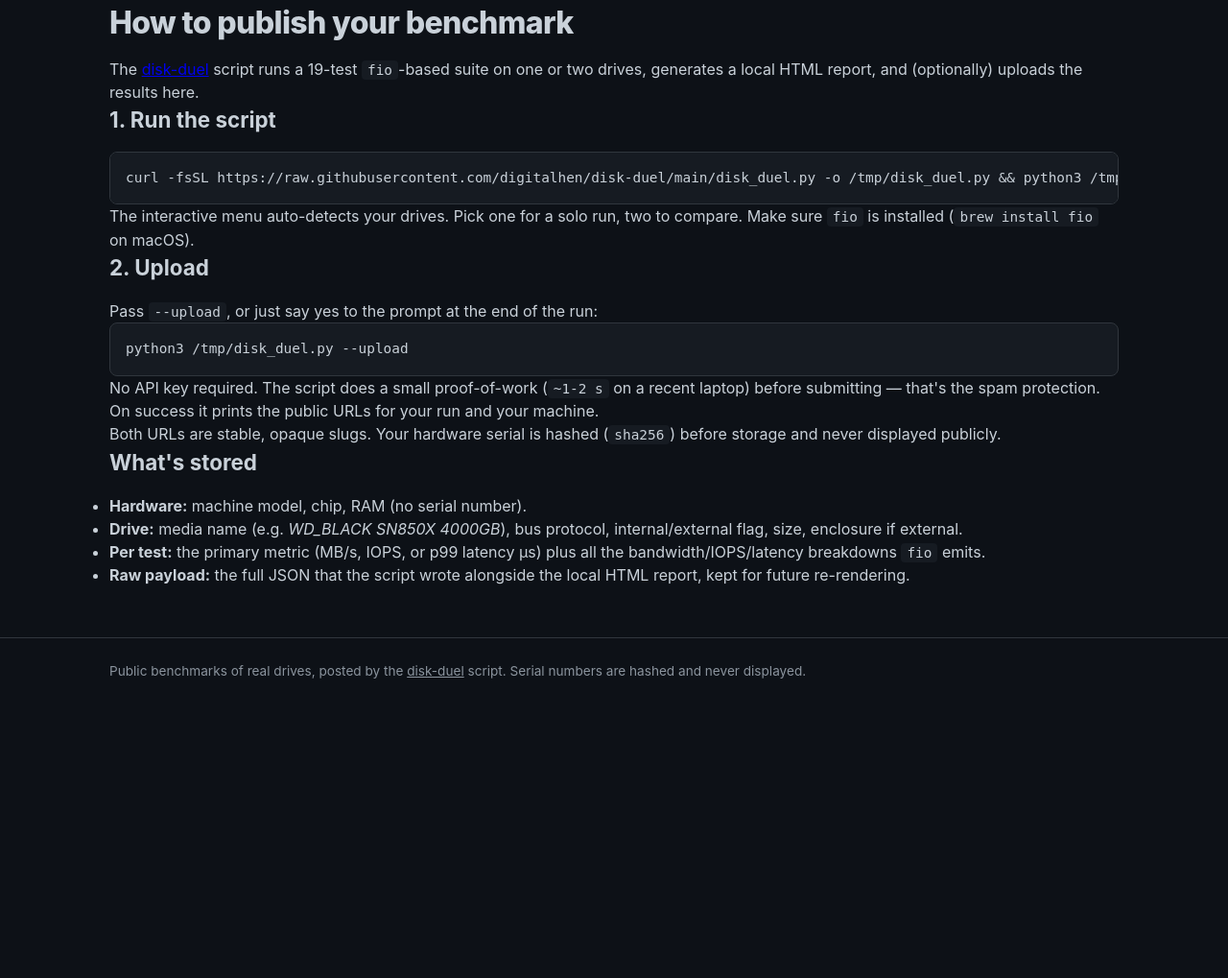
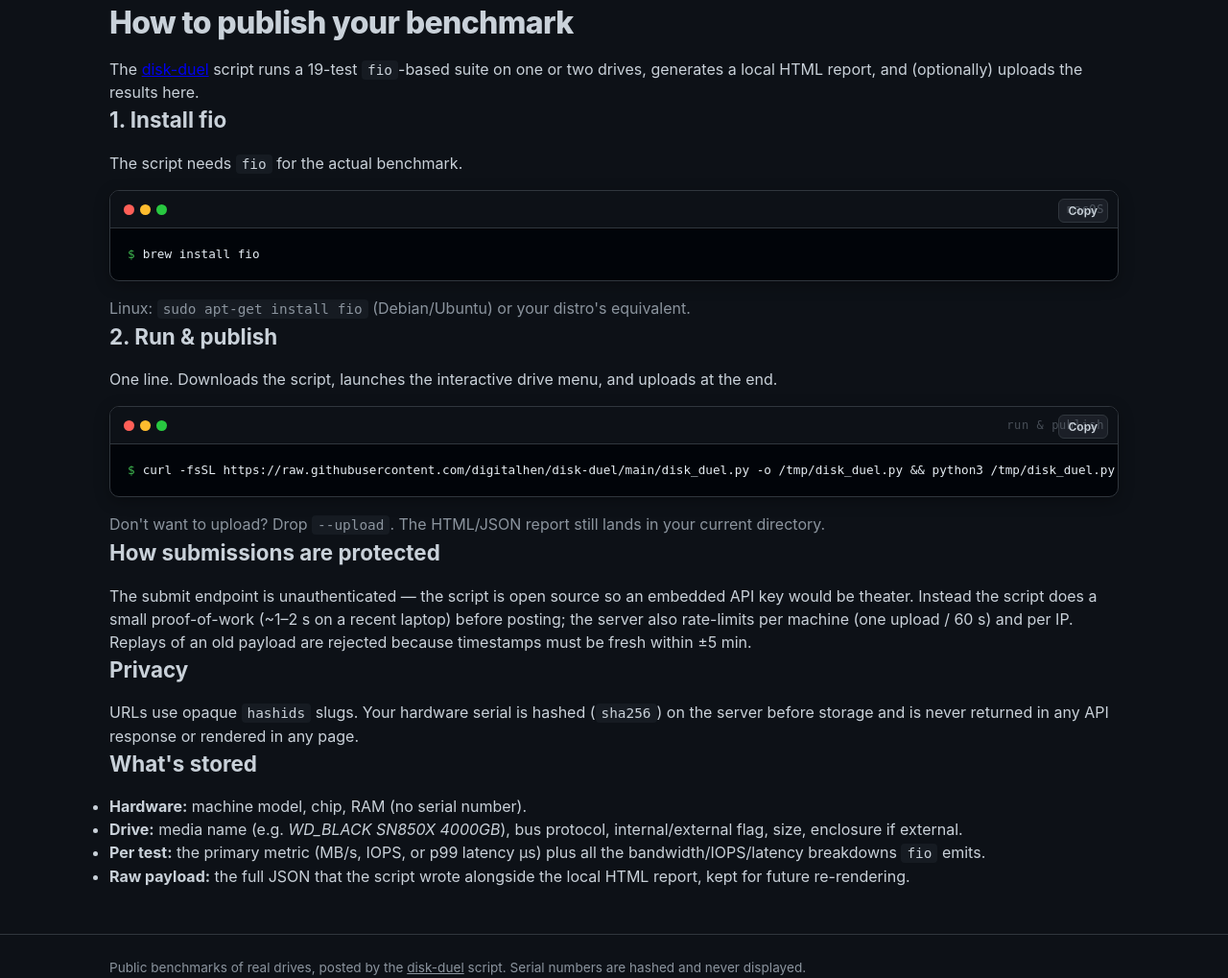
Before and after one commit to digitalhen/disk-duel, a FastAPI app: page /about/ in a window 1280 px wide. Shown: the part 67-1086 px from the top of the page at 96% size. Before the commit the page ends 774 px from the top, so only its background shows below. Run offline with FastAPI, Linux system fonts and the light colour scheme; parts of the project's set-up code (start-up, migrations or seed data) failed here and were passed over.

Commit message:
Polish install UI: copyable terminal block, drop API key from instructions
User-facing copy still mentioned DISK_DUEL_API_KEY in three spots
(home hero subtitle, web/README setup list, --upload help text).
All three now reflect that no key is needed; --upload help just
points at the leaderboard URL.

The home hero and the about page now use a styled terminal block
with traffic-light dots and a "Copy" button in the corner that
flashes "Copied" on click. Falls back to execCommand on insecure
contexts. Markup is just <div class="terminal"> + <button .copy-btn
data-copy="..."> + <pre class="terminal-body">; one delegated
listener in static/site.js handles all of them.

Co-Authored-By: Claude Opus 4.7 (1M context) <noreply@anthropic.com>

```diff
--- a/disk_duel.py
+++ b/disk_duel.py
@@ -1711,7 +1711,7 @@ def main():
     upload_group = parser.add_mutually_exclusive_group()
     upload_group.add_argument(
         "--upload", action="store_true",
-        help="Submit the result to the public leaderboard. Requires DISK_DUEL_API_KEY in the environment."
+        help="Submit the result to the public leaderboard at apps.cleartextlabs.com/disk-duel."
     )
     upload_group.add_argument(
         "--no-upload", action="store_true",
--- /dev/null
+++ b/web/app/static/site.js
@@ -0,0 +1,37 @@
+// Copy-button handler. Delegated so it works for any element with [data-copy].
+document.addEventListener("click", (e) => {
+    const btn = e.target.closest(".copy-btn[data-copy]");
+    if (!btn) return;
+
+    const text = btn.dataset.copy;
+    const done = () => {
+        const orig = btn.textContent;
+        btn.textContent = "Copied";
+        btn.classList.add("copied");
+        setTimeout(() => {
+            btn.textContent = orig;
+            btn.classList.remove("copied");
+        }, 1400);
+    };
+
+    if (navigator.clipboard && window.isSecureContext) {
+        navigator.clipboard.writeText(text).then(done).catch(() => {
+            fallbackCopy(text);
+            done();
+        });
+    } else {
+        fallbackCopy(text);
+        done();
+    }
+});
+
+function fallbackCopy(text) {
+    const ta = document.createElement("textarea");
+    ta.value = text;
+    ta.style.position = "fixed";
+    ta.style.left = "-1000px";
+    document.body.appendChild(ta);
+    ta.select();
+    try { document.execCommand("copy"); } catch (_) {}
+    ta.remove();
+}
--- a/web/app/static/styles.css
+++ b/web/app/static/styles.css
@@ -63,6 +63,79 @@ pre code { background: transparent; padding: 0; }
 
 .cta { font-size: 0.9em; }
 
+/* Copyable terminal block, à la modern install-instruction blocks */
+.terminal {
+    position: relative;
+    background: #010409;
+    border: 1px solid var(--line);
+    border-radius: 10px;
+    padding: 0;
+    margin: 16px 0;
+    overflow: hidden;
+    box-shadow: 0 4px 16px rgba(0,0,0,0.3);
+}
+.terminal-bar {
+    display: flex;
+    align-items: center;
+    gap: 6px;
+    padding: 10px 14px;
+    background: #0d1117;
+    border-bottom: 1px solid var(--line);
+}
+.terminal-bar .dot {
+    width: 11px;
+    height: 11px;
+    border-radius: 50%;
+    background: #30363d;
+}
+.terminal-bar .dot.r { background: #ff5f57; }
+.terminal-bar .dot.y { background: #febc2e; }
+.terminal-bar .dot.g { background: #28c840; }
+.terminal-bar .label {
+    margin-left: auto;
+    color: var(--dim);
+    font-size: 0.75em;
+    font-family: ui-monospace, 'SF Mono', monospace;
+    letter-spacing: 0.05em;
+}
+.terminal-body {
+    display: block;
+    padding: 16px 18px;
+    font-family: ui-monospace, 'SF Mono', monospace;
+    font-size: 0.88em;
+    line-height: 1.55;
+    color: #e6edf3;
+    overflow-x: auto;
+    white-space: pre;
+    background: transparent;
+    border: 0;
+    border-radius: 0;
+    margin: 0;
+}
+.terminal-body .prompt { color: var(--good); user-select: none; padding-right: 8px; }
+.terminal-body code { background: transparent; padding: 0; color: inherit; }
+.copy-btn {
+    position: absolute;
+    top: 8px;
+    right: 10px;
+    background: rgba(110,118,129,0.15);
+    border: 1px solid var(--line);
+    color: var(--text);
+    padding: 4px 10px;
+    border-radius: 6px;
+    font-size: 0.75em;
+    font-weight: 600;
+    cursor: pointer;
+    transition: background 0.15s, color 0.15s, border-color 0.15s;
+    font-family: -apple-system, BlinkMacSystemFont, sans-serif;
+}
+.copy-btn:hover { background: rgba(110,118,129,0.3); }
+.copy-btn.copied {
+    background: rgba(63,185,80,0.15);
+    color: var(--good);
+    border-color: rgba(63,185,80,0.4);
+}
+
 .hero p { color: var(--muted); margin-bottom: 16px; max-width: 720px; }
 
 table { width: 100%; border-collapse: collapse; font-size: 0.92em; }
--- a/web/app/templates/about.html
+++ b/web/app/templates/about.html
@@ -6,15 +6,39 @@
 
     <p>The <a href="https://github.com/digitalhen/disk-duel">disk-duel</a> script runs a 19-test <code>fio</code>-based suite on one or two drives, generates a local HTML report, and (optionally) uploads the results here.</p>
 
-    <h2>1. Run the script</h2>
-    <pre><code>curl -fsSL https://raw.githubusercontent.com/digitalhen/disk-duel/main/disk_duel.py -o /tmp/disk_duel.py &amp;&amp; python3 /tmp/disk_duel.py</code></pre>
-    <p>The interactive menu auto-detects your drives. Pick one for a solo run, two to compare. Make sure <code>fio</code> is installed (<code>brew install fio</code> on macOS).</p>
+    {% set run_only = 'curl -fsSL https://raw.githubusercontent.com/digitalhen/disk-duel/main/disk_duel.py -o /tmp/disk_duel.py && python3 /tmp/disk_duel.py' %}
+    {% set run_upload = run_only + ' --upload' %}
+    {% set fio_brew = 'brew install fio' %}
 
-    <h2>2. Upload</h2>
-    <p>Pass <code>--upload</code>, or just say yes to the prompt at the end of the run:</p>
-    <pre><code>python3 /tmp/disk_duel.py --upload</code></pre>
-    <p>No API key required. The script does a small proof-of-work (<code>~1-2 s</code> on a recent laptop) before submitting — that's the spam protection. On success it prints the public URLs for your run and your machine.</p>
-    <p>Both URLs are stable, opaque slugs. Your hardware serial is hashed (<code>sha256</code>) before storage and never displayed publicly.</p>
+    <h2>1. Install fio</h2>
+    <p>The script needs <code>fio</code> for the actual benchmark.</p>
+    <div class="terminal">
+        <div class="terminal-bar">
+            <span class="dot r"></span><span class="dot y"></span><span class="dot g"></span>
+            <span class="label">macOS</span>
+        </div>
+        <button class="copy-btn" data-copy="{{ fio_brew }}" type="button">Copy</button>
+        <pre class="terminal-body"><code><span class="prompt">$</span>{{ fio_brew }}</code></pre>
+    </div>
+    <p class="muted">Linux: <code>sudo apt-get install fio</code> (Debian/Ubuntu) or your distro's equivalent.</p>
+
+    <h2>2. Run &amp; publish</h2>
+    <p>One line. Downloads the script, launches the interactive drive menu, and uploads at the end.</p>
+    <div class="terminal">
+        <div class="terminal-bar">
+            <span class="dot r"></span><span class="dot y"></span><span class="dot g"></span>
+            <span class="label">run &amp; publish</span>
+        </div>
+        <button class="copy-btn" data-copy="{{ run_upload }}" type="button">Copy</button>
+        <pre class="terminal-body"><code><span class="prompt">$</span>{{ run_upload }}</code></pre>
+    </div>
+    <p class="muted">Don't want to upload? Drop <code>--upload</code>. The HTML/JSON report still lands in your current directory.</p>
+
+    <h2>How submissions are protected</h2>
+    <p>The submit endpoint is unauthenticated — the script is open source so an embedded API key would be theater. Instead the script does a small proof-of-work (~1–2 s on a recent laptop) before posting; the server also rate-limits per machine (one upload / 60 s) and per IP. Replays of an old payload are rejected because timestamps must be fresh within ±5 min.</p>
+
+    <h2>Privacy</h2>
+    <p>URLs use opaque <code>hashids</code> slugs. Your hardware serial is hashed (<code>sha256</code>) on the server before storage and is never returned in any API response or rendered in any page.</p>
 
     <h2>What's stored</h2>
     <ul>
--- a/web/app/templates/base.html
+++ b/web/app/templates/base.html
@@ -28,6 +28,7 @@
         Serial numbers are hashed and never displayed.
     </div>
 </footer>
+<script src="{{ request.url_for('static', path='site.js') }}" defer></script>
 {% block scripts %}{% endblock %}
 </body>
 </html>
```
Also changed, not shown: web/app/templates/home.html (+12 -2 lines), web/README.md.
